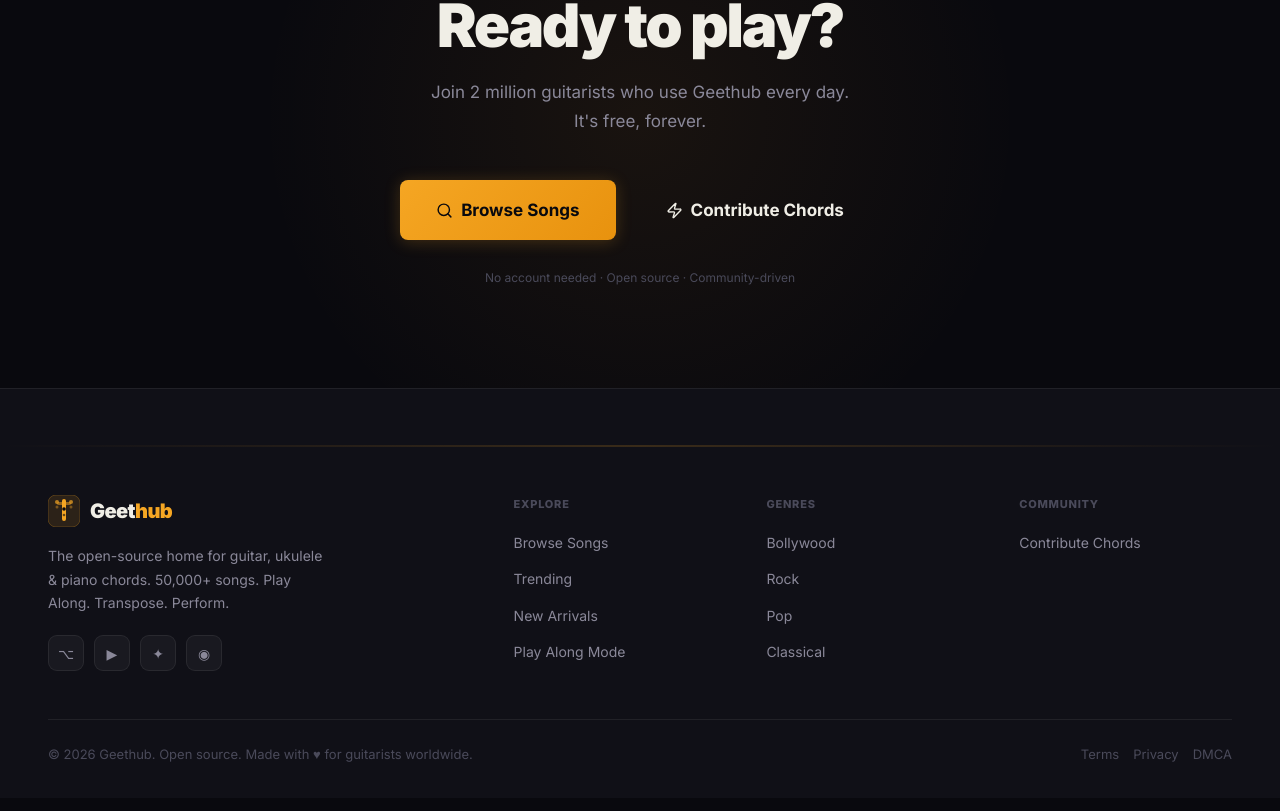
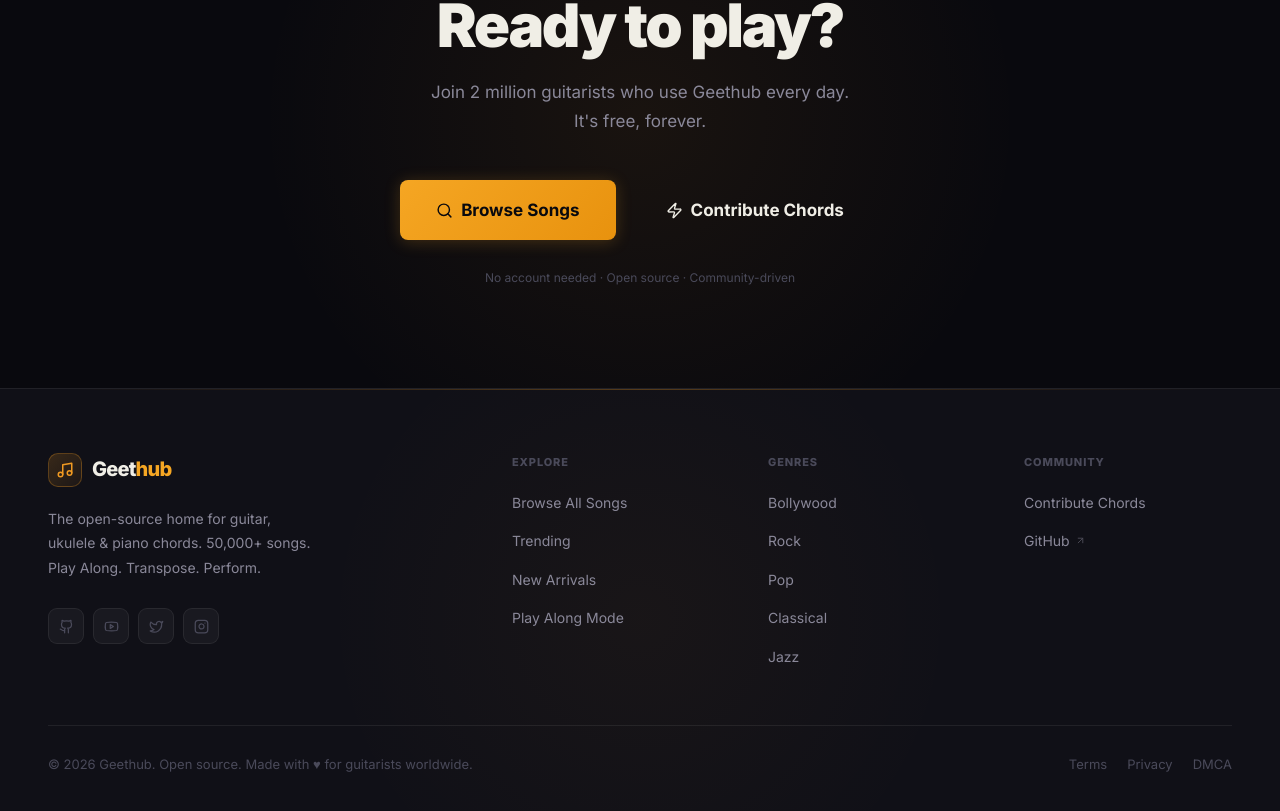
Before and after one commit to harshitnub077/GeetHub, a Next.js app: page / in a window 1280 px wide. Shown: the part 4816-5627 px from the top of the page. Built offline with nearby package versions, Linux system fonts and the light colour scheme; a web font is replaced by a local one.

Commit message:
Industrial Commit 23: Footer Structural Refinement - Universal Brand Alignment and Social Link Integration

```diff
--- a/src/components/Footer.tsx
+++ b/src/components/Footer.tsx
@@ -1,89 +1,175 @@
 import Link from "next/link";
+import { Music2, Github, Youtube, Twitter, Instagram, ArrowUpRight } from "lucide-react";
 
 export default function Footer() {
   const cols = [
-    { title: "Explore", links: [
-      { href:"/explore",                  label:"Browse Songs" },
-      { href:"/explore?filter=trending",  label:"Trending" },
-      { href:"/explore?filter=new",       label:"New Arrivals" },
-      { href:"/play-along",               label:"Play Along Mode" },
-    ]},
-    { title: "Genres", links: [
-      { href:"/explore?genre=Bollywood",  label:"Bollywood" },
-      { href:"/explore?genre=Rock",       label:"Rock" },
-      { href:"/explore?genre=Pop",        label:"Pop" },
-      { href:"/explore?genre=Classical",  label:"Classical" },
-    ]},
-    { title: "Community", links: [
-      { href:"/commit",  label:"Contribute Chords" },
-    ]},
+    {
+      title: "Explore",
+      links: [
+        { href: "/explore",               label: "Browse All Songs" },
+        { href: "/explore?filter=trending",label: "Trending" },
+        { href: "/explore?filter=new",    label: "New Arrivals" },
+        { href: "/play-along",            label: "Play Along Mode" },
+      ],
+    },
+    {
+      title: "Genres",
+      links: [
+        { href: "/explore?genre=Bollywood", label: "Bollywood" },
+        { href: "/explore?genre=Rock",      label: "Rock" },
+        { href: "/explore?genre=Pop",       label: "Pop" },
+        { href: "/explore?genre=Classical", label: "Classical" },
+        { href: "/explore?genre=Jazz",      label: "Jazz" },
+      ],
+    },
+    {
+      title: "Community",
+      links: [
+        { href: "/commit", label: "Contribute Chords" },
+        { href: "https://github.com/harshitnub077", label: "GitHub", external: true },
+      ],
+    },
+  ];
+
+  const socials = [
+    { href: "https://github.com/harshitnub077", Icon: Github,    label: "GitHub" },
+    { href: "#", Icon: Youtube,   label: "YouTube" },
+    { href: "#", Icon: Twitter,   label: "Twitter" },
+    { href: "#", Icon: Instagram, label: "Instagram" },
   ];
 
   return (
     <>
       <style>{`
+        .footer-link { transition: color 0.2s; }
         .footer-link:hover { color: var(--amber) !important; }
-        .footer-legal:hover { color: var(--t2) !important; }
-        .footer-social:hover { background: rgba(255,255,255,0.08) !important; color: var(--t1) !important; }
-        .footer-grid { display: grid; grid-template-columns: 2fr 1fr 1fr 1fr; gap: 40px; margin-bottom: 48px; }
-        @media(max-width:767px){ .footer-grid{ grid-template-columns:1fr 1fr; } }
-        @media(max-width:480px){ .footer-grid{ grid-template-columns:1fr; } }
+        .footer-legal:hover { color: var(--t1) !important; }
+        .footer-social:hover {
+          background: rgba(255,255,255,0.08) !important;
+          color: var(--t1) !important;
+          border-color: rgba(255,255,255,0.12) !important;
+          transform: translateY(-2px);
+        }
+        .footer-grid {
+          display: grid;
+          grid-template-columns: 2fr 1fr 1fr 1fr;
+          gap: 48px;
+          margin-bottom: 56px;
+        }
+        @media(max-width: 900px){ .footer-grid{ grid-template-columns: 1.5fr 1fr 1fr; } }
+        @media(max-width: 600px){ .footer-grid{ grid-template-columns: 1fr 1fr; } }
+        @media(max-width: 420px){ .footer-grid{ grid-template-columns: 1fr; } }
       `}</style>
 
-      <footer style={{ background:"var(--surface)", borderTop:"1px solid var(--border)", paddingTop:56, paddingBottom:32 }}>
-        {/* Amber string line */}
-        <div style={{ height:2, background:"linear-gradient(90deg,transparent,var(--amber),transparent)", opacity:0.18, marginBottom:48 }}/>
+      <footer style={{
+        background: "var(--surface)",
+        borderTop: "1px solid var(--border)",
+        paddingTop: 64,
+        paddingBottom: 36,
+        position: "relative",
+        overflow: "hidden",
+      }}>
+        {/* Top accent line */}
+        <div style={{
+          position: "absolute",
+          top: 0, left: "5%", right: "5%",
+          height: 1,
+          background: "linear-gradient(90deg, transparent, rgba(240,154,34,0.3), transparent)",
+        }} />
 
-        <div className="container">
+        {/* Subtle glow */}
+        <div style={{
+          position: "absolute",
+          bottom: "-30%",
+          left: "50%",
+          transform: "translateX(-50%)",
+          width: "50vw",
+          height: "50vw",
+          borderRadius: "50%",
+          background: "radial-gradient(circle, rgba(240,154,34,0.04) 0%, transparent 70%)",
+          pointerEvents: "none",
+        }} />
+
+        <div className="container" style={{ position: "relative", zIndex: 1 }}>
           <div className="footer-grid">
-            {/* Brand */}
+            {/* Brand column */}
             <div>
-              <Link href="/" style={{ display:"inline-flex", alignItems:"center", gap:10, marginBottom:16, textDecoration:"none" }}>
-                <svg width="32" height="32" viewBox="0 0 32 32" fill="none">
-                  <rect width="32" height="32" rx="8" fill="rgba(245,166,35,0.12)" stroke="rgba(245,166,35,0.25)" strokeWidth="1"/>
-                  <rect x="14" y="4" width="4" height="22" rx="2" fill="#F5A623"/>
-                  <rect x="9" y="7" width="14" height="3" rx="1.5" fill="#F5A623" fillOpacity=".5"/>
-                  <circle cx="9"  cy="7"  r="2"   fill="#F5A623" fillOpacity=".7"/>
-                  <circle cx="23" cy="7"  r="2"   fill="#F5A623" fillOpacity=".7"/>
-                  <circle cx="9"  cy="12" r="1.5" fill="#F5A623" fillOpacity=".4"/>
-                  <circle cx="23" cy="12" r="1.5" fill="#F5A623" fillOpacity=".4"/>
-                  <circle cx="16" cy="14" r="1.8" fill="#09090e"/>
-                  <circle cx="16" cy="20" r="1.3" fill="#09090e" fillOpacity=".6"/>
-                </svg>
-                <span style={{ fontFamily:"var(--f-display)", fontWeight:900, fontSize:20, letterSpacing:"-0.03em", color:"var(--t1)" }}>
-                  Geet<span style={{ color:"var(--amber)" }}>hub</span>
+              <Link href="/" style={{ display: "inline-flex", alignItems: "center", gap: 10, marginBottom: 20, textDecoration: "none" }}>
+                <div style={{
+                  width: 34, height: 34, borderRadius: 10,
+                  background: "linear-gradient(135deg, rgba(240,154,34,0.18), rgba(240,154,34,0.06))",
+                  border: "1px solid rgba(240,154,34,0.28)",
+                  display: "flex", alignItems: "center", justifyContent: "center",
+                }}>
+                  <svg width="18" height="18" viewBox="0 0 24 24" fill="none">
+                    <path d="M9 18V5l12-2v13" stroke="#f09a22" strokeWidth="2" strokeLinecap="round" strokeLinejoin="round" />
+                    <circle cx="6" cy="18" r="3" stroke="#f09a22" strokeWidth="2" />
+                    <circle cx="18" cy="16" r="3" stroke="#f09a22" strokeWidth="2" />
+                  </svg>
+                </div>
+                <span style={{ fontFamily: "var(--f-display)", fontWeight: 800, fontSize: 20, letterSpacing: "-0.04em", color: "var(--t1)" }}>
+                  Geet<span style={{ color: "var(--amber)" }}>hub</span>
                 </span>
               </Link>
-              <p style={{ fontSize:14, color:"var(--t2)", lineHeight:1.7, maxWidth:280 }}>
-                The open-source home for guitar, ukulele &amp; piano chords. 50,000+ songs. Play Along. Transpose. Perform.
+
+              <p style={{ fontSize: 14, color: "var(--t2)", lineHeight: 1.75, maxWidth: 270, marginBottom: 28 }}>
+                The open-source home for guitar, ukulele & piano chords. 50,000+ songs.
+                Play Along. Transpose. Perform.
               </p>
-              <div style={{ display:"flex", gap:10, marginTop:20 }}>
-                {[
-                  { href:"https://github.com/harshitnub077", label:"GH",  emoji:"⌥" },
-                  { href:"#", label:"YT",  emoji:"▶" },
-                  { href:"#", label:"TW",  emoji:"✦" },
-                  { href:"#", label:"IG",  emoji:"◉" },
-                ].map(({ href, label, emoji }) => (
-                  <a key={label} href={href} target="_blank" rel="noopener noreferrer" aria-label={label}
+
+              {/* Social links */}
+              <div style={{ display: "flex", gap: 9 }}>
+                {socials.map(({ href, Icon, label }) => (
+                  <a
+                    key={label}
+                    href={href}
+                    target={href.startsWith("http") ? "_blank" : undefined}
+                    rel="noopener noreferrer"
+                    aria-label={label}
                     className="footer-social"
-                    style={{ width:36, height:36, borderRadius:9, background:"rgba(255,255,255,0.04)", border:"1px solid var(--border)", display:"flex", alignItems:"center", justifyContent:"center", fontSize:14, color:"var(--t2)", textDecoration:"none", transition:"all 0.2s" }}
+                    style={{
+                      width: 36, height: 36, borderRadius: 9,
+                      background: "rgba(255,255,255,0.04)",
+                      border: "1px solid var(--border)",
+                      display: "flex", alignItems: "center", justifyContent: "center",
+                      color: "var(--t3)", textDecoration: "none",
+                      transition: "all 0.2s",
+                    }}
                   >
-                    {emoji}
+                    <Icon size={15} />
                   </a>
                 ))}
               </div>
             </div>
 
+            {/* Link columns */}
             {cols.map(col => (
               <div key={col.title}>
-                <p style={{ fontSize:11, fontWeight:800, letterSpacing:"0.07em", textTransform:"uppercase", color:"var(--t3)", marginBottom:16 }}>
+                <p style={{
+                  fontSize: 11, fontWeight: 800, letterSpacing: "0.08em",
+                  textTransform: "uppercase", color: "var(--t3)", marginBottom: 18,
+                }}>
                   {col.title}
                 </p>
-                <ul style={{ display:"flex", flexDirection:"column", gap:10, listStyle:"none" }}>
-                  {col.links.map(l => (
+                <ul style={{ display: "flex", flexDirection: "column", gap: 12, listStyle: "none" }}>
+                  {col.links.map((l: any) => (
                     <li key={l.label}>
-                      <Link href={l.href} className="footer-link" style={{ fontSize:14, color:"var(--t2)", textDecoration:"none", transition:"color 0.2s" }}>
+                      <Link
+                        href={l.href}
+                        className="footer-link"
+                        target={l.external ? "_blank" : undefined}
+                        rel={l.external ? "noopener noreferrer" : undefined}
+                        style={{
+                          fontSize: 14,
+                          color: "var(--t2)",
+                          textDecoration: "none",
+                          display: "inline-flex",
+                          alignItems: "center",
+                          gap: 5,
+                        }}
+                      >
                         {l.label}
+                        {l.external && <ArrowUpRight size={11} style={{ opacity: 0.5 }} />}
                       </Link>
                     </li>
                   ))}
@@ -92,15 +178,21 @@ export default function Footer() {
             ))}
           </div>
 
-          <div style={{ height:1, background:"var(--border)", marginBottom:24 }}/>
+          {/* Bottom bar */}
+          <div style={{ height: 1, background: "var(--border)", marginBottom: 28 }} />
 
-          <div style={{ display:"flex", justifyContent:"space-between", alignItems:"center", flexWrap:"wrap", gap:12 }}>
-            <p style={{ fontSize:13, color:"var(--t3)" }}>
+          <div style={{ display: "flex", justifyContent: "space-between", alignItems: "center", flexWrap: "wrap", gap: 14 }}>
+            <p style={{ fontSize: 13, color: "var(--t3)" }}>
               © {new Date().getFullYear()} Geethub. Open source. Made with ♥ for guitarists worldwide.
             </p>
-            <div style={{ display:"flex", gap:14 }}>
-              {["Terms","Privacy","DMCA"].map(item => (
-                <Link key={item} href="#" className="footer-legal" style={{ fontSize:13, color:"var(--t3)", textDecoration:"none", transition:"color 0.2s" }}>
+            <div style={{ display: "flex", gap: 20 }}>
+              {["Terms", "Privacy", "DMCA"].map(item => (
+                <Link
+                  key={item}
+                  href="#"
+                  className="footer-legal"
+                  style={{ fontSize: 13, color: "var(--t3)", textDecoration: "none", transition: "color 0.2s" }}
+                >
                   {item}
                 </Link>
               ))}
```
